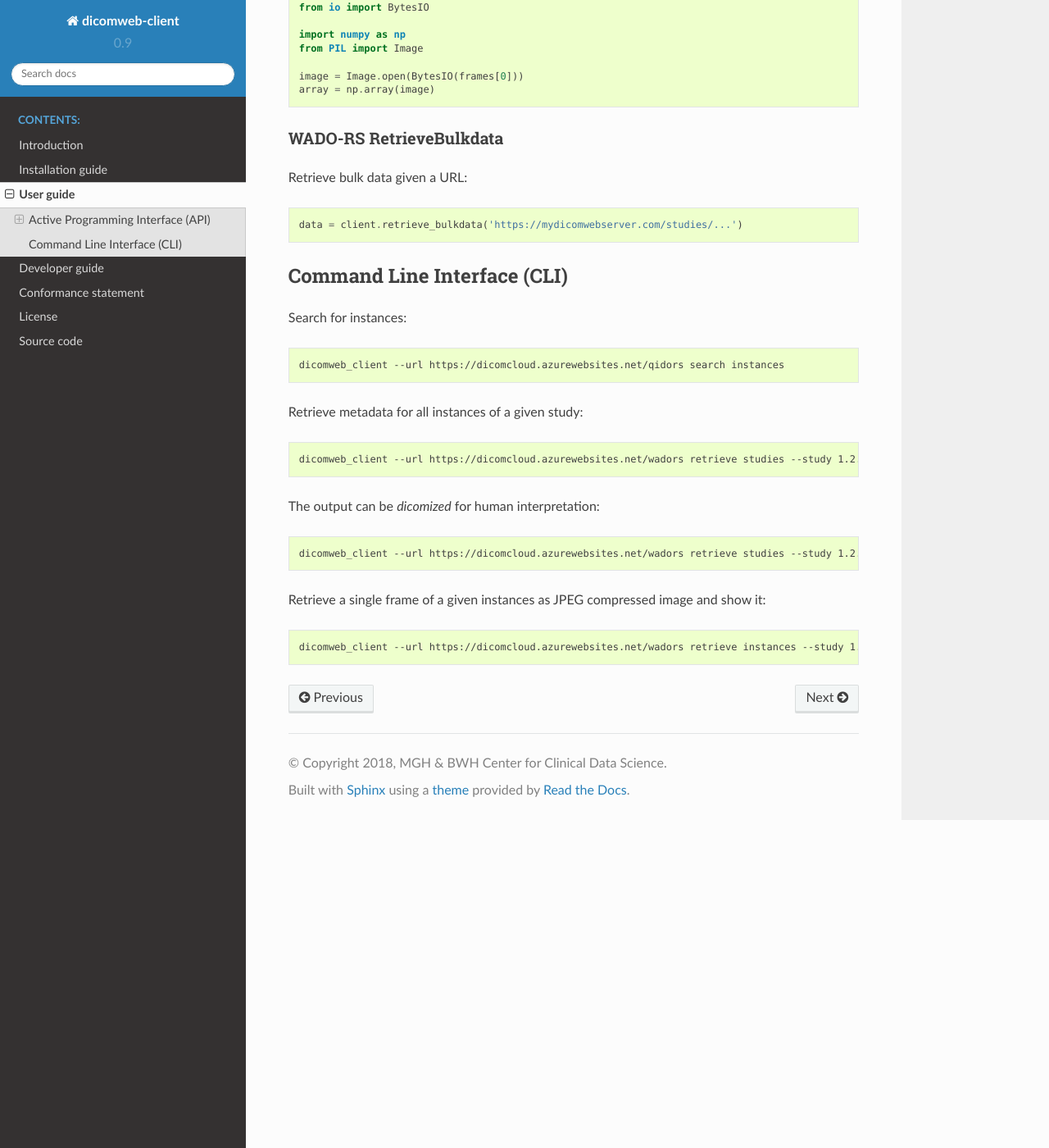
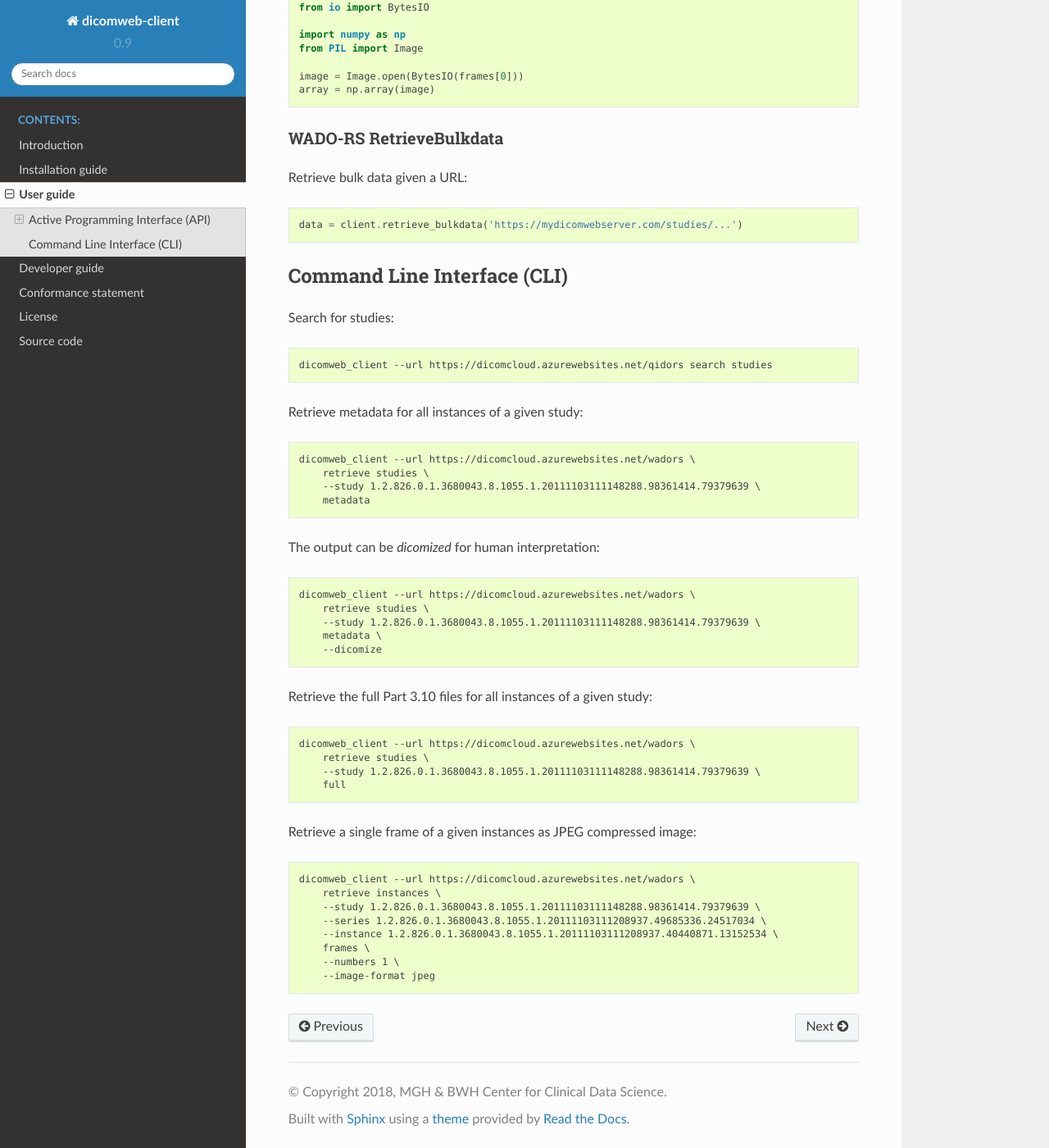
Before and after one commit to ImagingDataCommons/dicomweb-client, a Sphinx documentation site: the page built from docs/usage.rst, in a window 1280 px wide and 1400 px high, scrolled down 4969 px. Shown: the whole window at 82% size. Built offline with Sphinx 7.4.7 and the Read the Docs theme 2.0.0, drawn with Linux system fonts in a browser that asks for light colours.

```diff
--- a/docs/usage.rst
+++ b/docs/usage.rst
@@ -321,27 +321,50 @@
 Command Line Interface (CLI)
 ----------------------------
 
-Search for instances:
+Search for studies:
 
 .. code-block:: none
 
-    dicomweb_client --url https://dicomcloud.azurewebsites.net/qidors search instances
+    dicomweb_client --url https://dicomcloud.azurewebsites.net/qidors search studies
 
 Retrieve metadata for all instances of a given study:
 
 .. code-block:: none
 
-    dicomweb_client --url https://dicomcloud.azurewebsites.net/wadors retrieve studies --study 1.2.826.0.1.3680043.8.1055.1.20111103111148288.98361414.79379639 metadata
-
+    dicomweb_client --url https://dicomcloud.azurewebsites.net/wadors \
+        retrieve studies \
+        --study 1.2.826.0.1.3680043.8.1055.1.20111103111148288.98361414.79379639 \
+        metadata
 
 The output can be *dicomized* for human interpretation:
 
 .. code-block:: none
 
-    dicomweb_client --url https://dicomcloud.azurewebsites.net/wadors retrieve studies --study 1.2.826.0.1.3680043.8.1055.1.20111103111148288.98361414.79379639 metadata --dicomize
+    dicomweb_client --url https://dicomcloud.azurewebsites.net/wadors \
+        retrieve studies \
+        --study 1.2.826.0.1.3680043.8.1055.1.20111103111148288.98361414.79379639 \
+        metadata \
+        --dicomize
 
-Retrieve a single frame of a given instances as JPEG compressed image and show it:
+Retrieve the full Part 3.10 files for all instances of a given study:
 
 .. code-block:: none
 
-    dicomweb_client --url https://dicomcloud.azurewebsites.net/wadors retrieve instances --study 1.2.826.0.1.3680043.8.1055.1.20111103111148288.98361414.79379639 --series 1.2.826.0.1.3680043.8.1055.1.20111103111208937.49685336.24517034 --instance 1.2.826.0.1.3680043.8.1055.1.20111103111208937.40440871.13152534 frames --numbers 1 --image-format jpeg --show
+    dicomweb_client --url https://dicomcloud.azurewebsites.net/wadors \
+        retrieve studies \
+        --study 1.2.826.0.1.3680043.8.1055.1.20111103111148288.98361414.79379639 \
+        full
+
+
+Retrieve a single frame of a given instances as JPEG compressed image:
+
+.. code-block:: none
+
+    dicomweb_client --url https://dicomcloud.azurewebsites.net/wadors \
+        retrieve instances \
+        --study 1.2.826.0.1.3680043.8.1055.1.20111103111148288.98361414.79379639 \
+        --series 1.2.826.0.1.3680043.8.1055.1.20111103111208937.49685336.24517034 \
+        --instance 1.2.826.0.1.3680043.8.1055.1.20111103111208937.40440871.13152534 \
+        frames \
+        --numbers 1 \
+        --image-format jpeg
```
Also changed, not shown: 1 other file.
